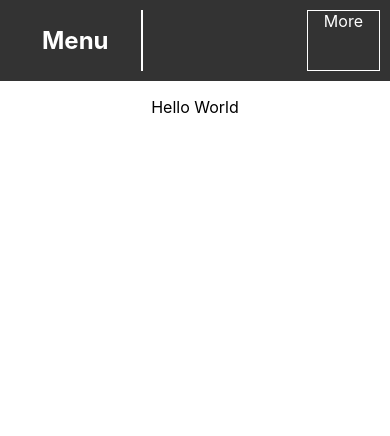
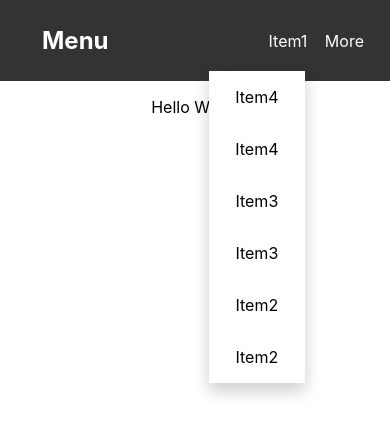
Before and after one commit to KawanJ/Avataar_Assignment, a React (Create React App) app in the folder avataar-app/: page / in a window 390 px wide. Both pictures are taken after a click on the element "More". Shown: the top 436 px of the page. Built offline with nearby package versions, Linux system fonts and the light colour scheme.

Commit message:
Navbar Updates #2

```diff
--- a/avataar-app/src/Components/Navbar.css
+++ b/avataar-app/src/Components/Navbar.css
@@ -17,21 +17,45 @@
   display: flex;
   align-items: center;
   margin-right: auto;
-  border: 1px solid #fff;
+  /* border: 1px solid #fff; */
 }
 
 .item {
   color: #fff;
   text-decoration: none;
-  margin-left: 256px;
-  border: 1px solid #fff;
+  margin-left: 128px;
+  /* border: 1px solid #fff; */
 }
 
 .more {
+  display: flex;
   color: #fff;
+  align-items: center;
+  margin-left: auto;
+  padding: 0 16px;
+  cursor: pointer;
+  position: relative;
+}
+
+.dropdown-content {
+  display: none;
+  position: absolute;
+  top: 100%;
+  left: -100px;
+  background-color: #ffffff;
+  width: 96px;
+  box-shadow: 0px 8px 16px 0px rgba(0,0,0,0.2);
+}
+
+.dropdown-content.show {
+  display: block;
+}
+
+.dropdown-content a {
+  display: flex;
+  justify-content: center;
+  color: black;
+  padding: 16px;
   text-decoration: none;
-  margin-left: auto; /* Pushes the "more" option to the right */
-  padding: 0 16px;
-  border: 1px solid #fff;
-  cursor: pointer;
+  margin: 0 10px;
 }
--- a/avataar-app/src/Components/Navbar.js
+++ b/avataar-app/src/Components/Navbar.js
@@ -3,6 +3,13 @@ import './Navbar.css';
 
 
 const Navbar = () => {
+
+  const [isDropdownOpen, setDropdownOpen] = useState(false);
+
+  const toggleDropdown = () => {
+    setDropdownOpen(!isDropdownOpen);
+  };
+
   const [links, setLinks] = useState([
     { text: 'Item1', href: 'https://www.google.com' },
     { text: 'Item2', href: 'https://www.google.com' },
@@ -13,7 +20,9 @@ const Navbar = () => {
   const [moreLinks, setMoreLinks] = useState([]);
 
   const updateRightmostPosition = useCallback(() => {
-    //const navbarElement = document.querySelector('.navbar');
+    setDropdownOpen(false);
+
+    const navbarElement = document.querySelector('.navbar');
     const linksElement = document.querySelector('.links');
     const moreElement = document.querySelector('.more');
 
@@ -21,18 +30,25 @@ const Navbar = () => {
     if (moreLinks.length > 0) {
       const linkStyles = window.getComputedStyle(linksElement);
       const moreStyles = window.getComputedStyle(moreElement);
-      console.log(parseFloat(linkStyles.getPropertyValue('margin-right')) + parseFloat(moreStyles.getPropertyValue('margin-left')));
-      if(parseFloat(linkStyles.getPropertyValue('margin-right')) + parseFloat(moreStyles.getPropertyValue('margin-left')) >= 295) {
-        const newMoreLinks = [...moreLinks];
-        const movedLink = newMoreLinks.shift(); // Remove the first link from moreLinks
+      if(parseFloat(linkStyles.getPropertyValue('margin-right')) + parseFloat(moreStyles.getPropertyValue('margin-left')) >= 165 && links.length > 0) {
+        const newMoreLinks = moreLinks.slice(0, -1);
+        const movedLink = moreLinks[moreLinks.length - 1];
 
         setLinks((prevLinks) => [...prevLinks, movedLink]);
         setMoreLinks(newMoreLinks);
       }
+
+      if(parseFloat(linkStyles.getPropertyValue('margin-right')) + parseFloat(moreStyles.getPropertyValue('margin-left')) === 0) {
+        const newLinks = links.slice(0, -1);
+        const lastLink = links[links.length - 1];
+
+        setLinks(newLinks);
+        setMoreLinks((prevMoreLinks) => [...prevMoreLinks, lastLink]);
+      }
     }
 
     // Check if navbar size is less than links size and move last link to moreLinks
-    if (window.innerWidth < linksElement.getBoundingClientRect().right) {
+    if (navbarElement.getBoundingClientRect().right < linksElement.getBoundingClientRect().right && links.length > 0) {
       const newLinks = links.slice(0, -1);
       const lastLink = links[links.length - 1];
 
@@ -64,9 +80,15 @@ const Navbar = () => {
           ))}
         </div>
       {moreLinks.length > 0 && (
-          <div className="more">
+        <div className="more" onClick={toggleDropdown}>
           More
-            {/* Dropdown or other UI element for moreLinks */}
+          <div className={`dropdown-content ${isDropdownOpen ? 'show' : ''}`}>
+            {moreLinks.map((link, index) => (
+              <a key={index} href={link.href}>
+                {link.text}
+              </a>
+            ))}
+          </div>
         </div>
       )}
     </div>
```
Also changed, not shown: 1 other file (tests, documents, lock files or other folders). Lines whose indentation alone changed are shown as unchanged.
